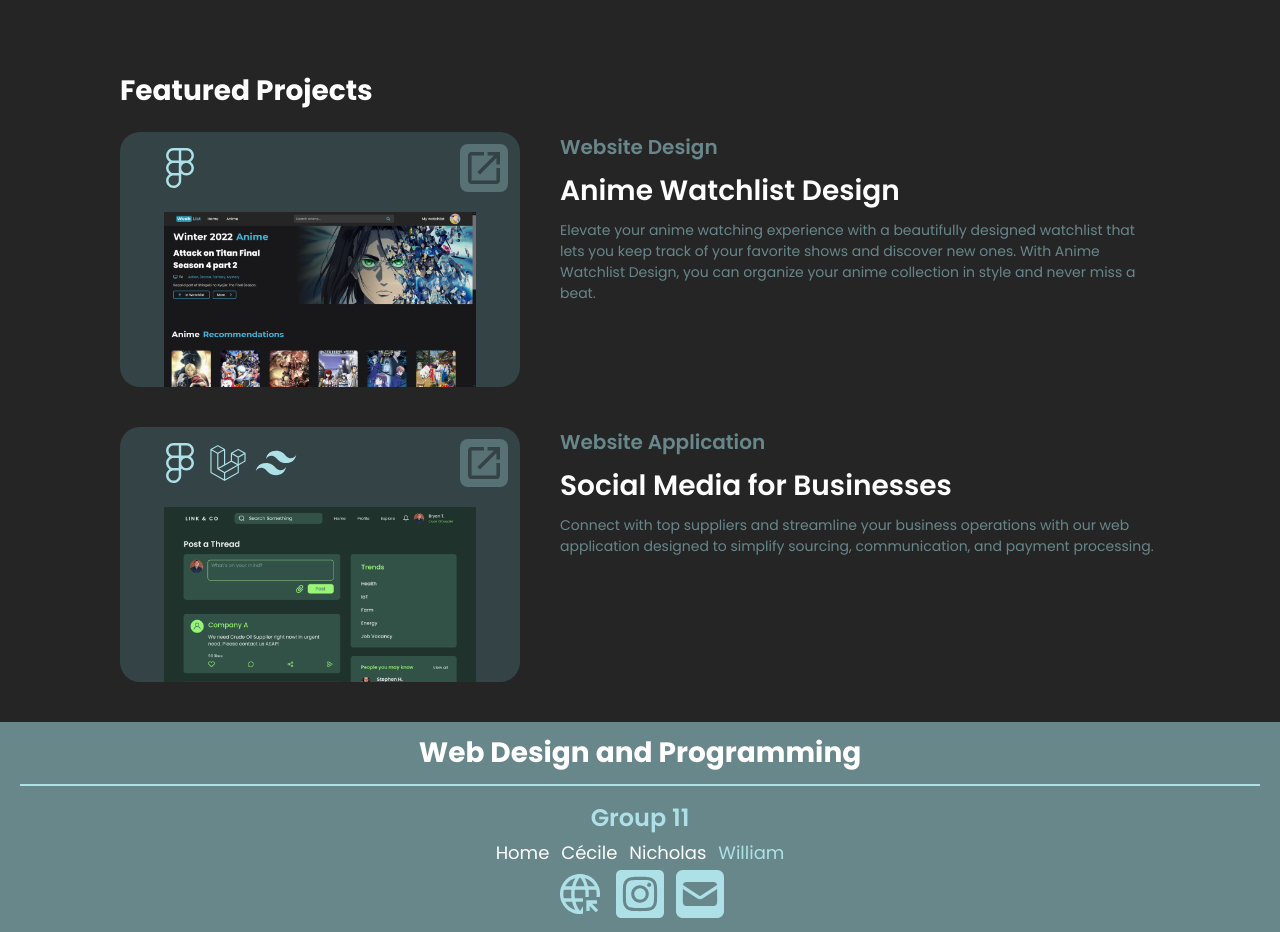
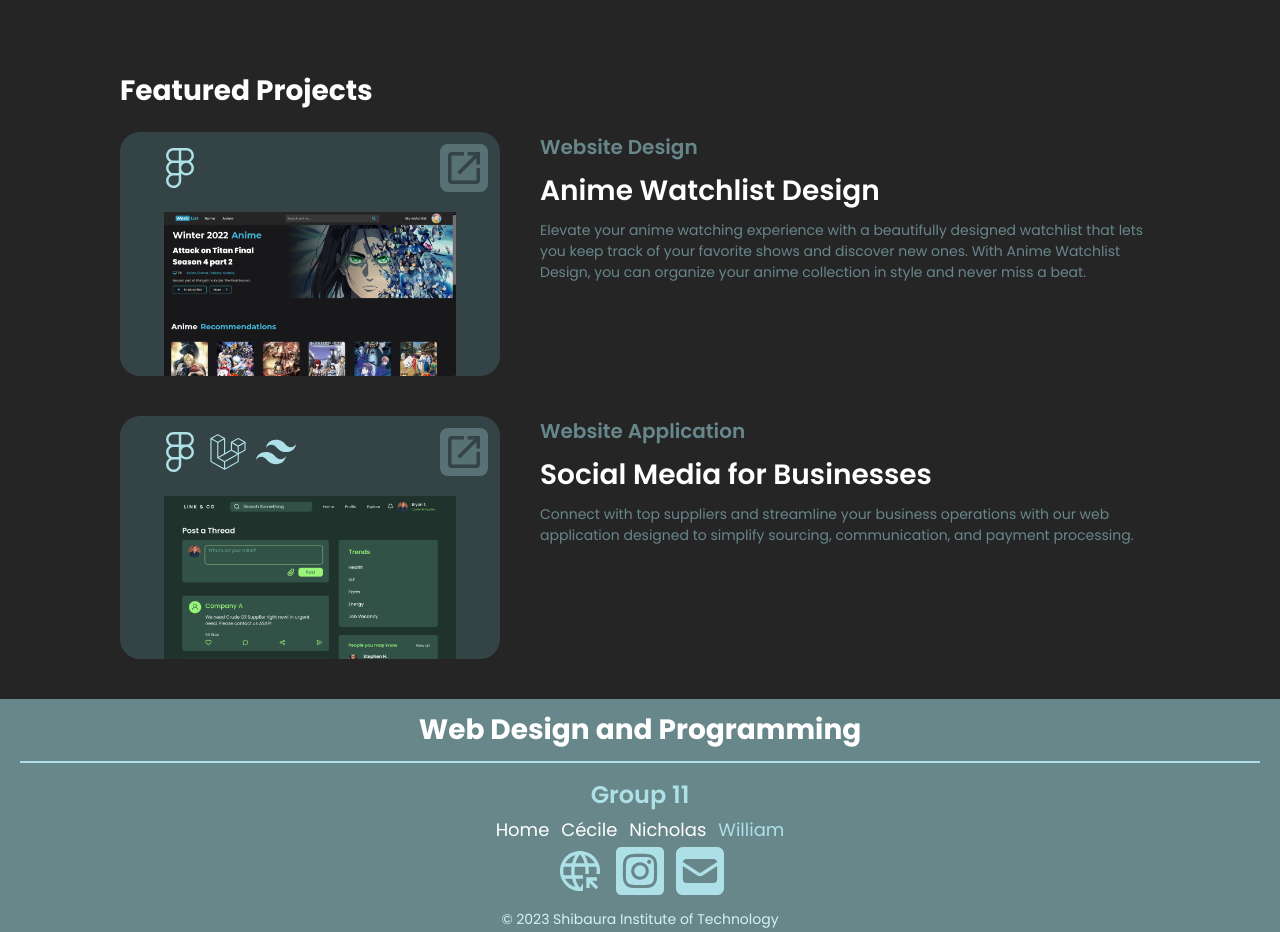
Before and after one commit to William2809/Group-11, a plain HTML site: page william.html in a window 1280 px wide. Shown: the part 1120-2052 px from the top of the page. Drawn offline with Linux system fonts and the light colour scheme.

Commit message:
fix project layout

```diff
--- a/william.css
+++ b/william.css
@@ -192,7 +192,7 @@ body {
   background-color: #344345;
   border-radius: 20px;
   padding: 12px 12px 0px 12px;
-  min-width: 400px;
+  min-width: 340px;
   width: 100%;
 }
 
```
